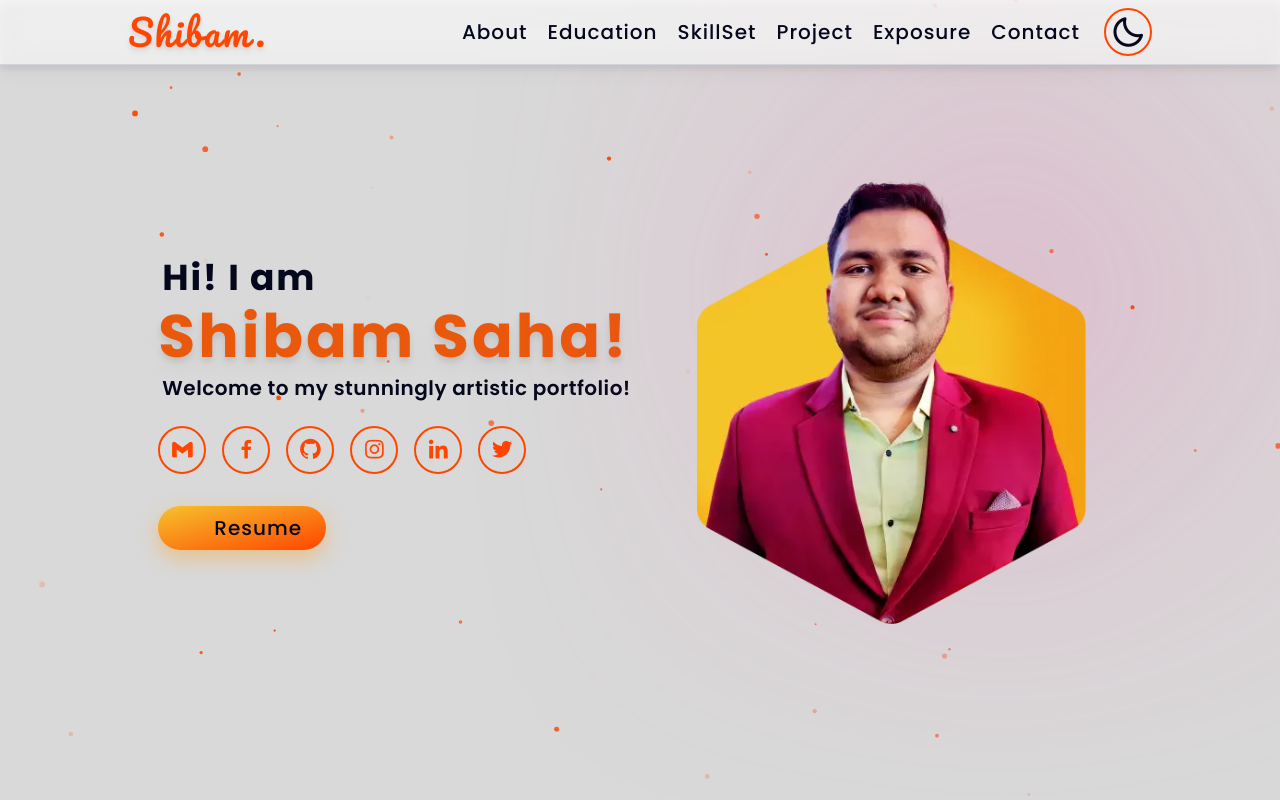
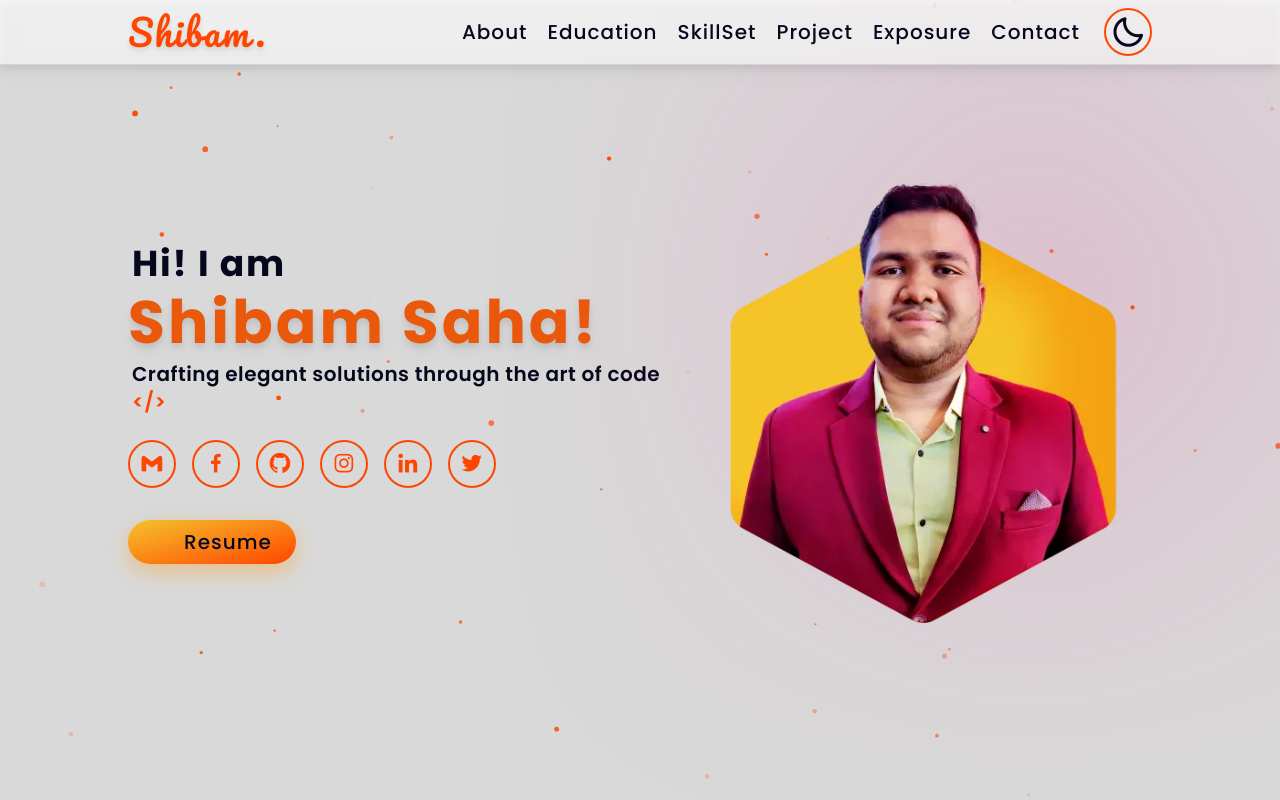
Before and after one commit to s4shibam/Portfolio-Website, a React (Vite) app: page / in a window 1280 px wide. Shown: the top 800 px of the page. Built offline with nearby package versions, Linux system fonts and the light colour scheme; some icons are missing; the HTML template or start-up script is replaced by a standard one.

Commit message:
landing page text changed

```diff
--- a/src/components/Home.jsx
+++ b/src/components/Home.jsx
@@ -13,7 +13,7 @@ function Home() {
         <div className='intro-wrapper relative z-10 text-center md:mt-6 xl:mt-0 xl:text-left'>
           <motion.p
             className='ml-1 text-3xl font-bold tracking-wider md:text-4xl 2xl:text-5xl'
-            variants={fadeIn('up', 'tween', 100, 0.1, 0.25)}
+            variants={fadeIn('up', 'tween', 100, 0.1, 0.5)}
           >
             Hi! I am
           </motion.p>
@@ -27,7 +27,8 @@ function Home() {
             className='z-10 ml-1 font-semibold tracking-wide lg:text-xl 2xl:text-2xl'
             variants={fadeIn('left', 'spring', 100, 0.3, 1)}
           >
-            Welcome to my stunningly artistic portfolio!{' '}
+            Crafting elegant solutions through the art of code{' '}
+            <span className='text-orangered dark:text-golden'>&lt;/&gt;</span>
           </motion.p>
           <div className='social-links-wrapper z-10 mt-6 space-x-2 sm:space-x-4'>
             {SocialLinksData.map((link, index) => (
@@ -36,7 +37,7 @@ function Home() {
                 key={link.href}
                 target='_blank'
                 className='frame group inline-flex h-10 w-10 items-center justify-center rounded-full border-2 border-orangered shadow-orangered transition-all duration-500 ease-in-out hover:bg-orangered sm:h-12 sm:w-12 [&>*]:text-2xl [&>*]:text-orangered'
-                variants={zoomIn(0.25 * index, 0.5)}
+                variants={zoomIn(0.2 * index, 0.5)}
               >
                 <i
                   className={`${link.icon} bx-sm transition-colors duration-500 ease-in-out group-hover:text-darkText dark:group-hover:text-dullWhite`}
@@ -47,8 +48,7 @@ function Home() {
           <div className='button-wrapper mt-8'>
             <motion.a
               className='fill-button z-10 mx-auto w-fit rounded-full px-6 text-xl font-medium normal-case before:rounded-full xl:mx-0'
-              whileHover={{ scale: 1.1 }}
-              whileTap={{ scale: 0.95 }}
+              whileTap={{ scale: 0.9 }}
               href='https://github.com/s4shibam/s4shibam/raw/main/resume/Shibam_Saha_Resume.pdf'
               download
               variants={fadeIn('left', 'spring', 100, 0.75, 1)}
```
